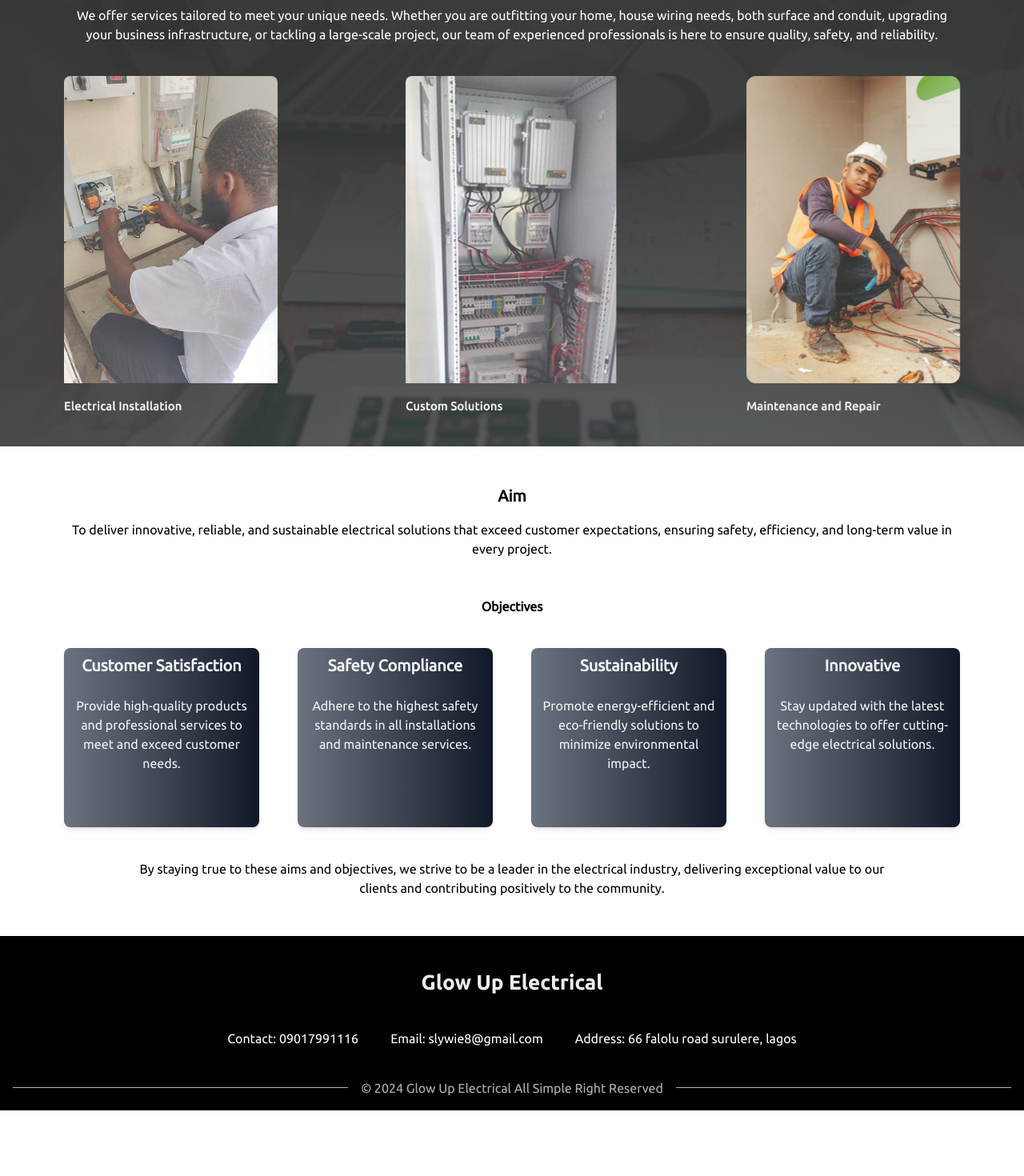
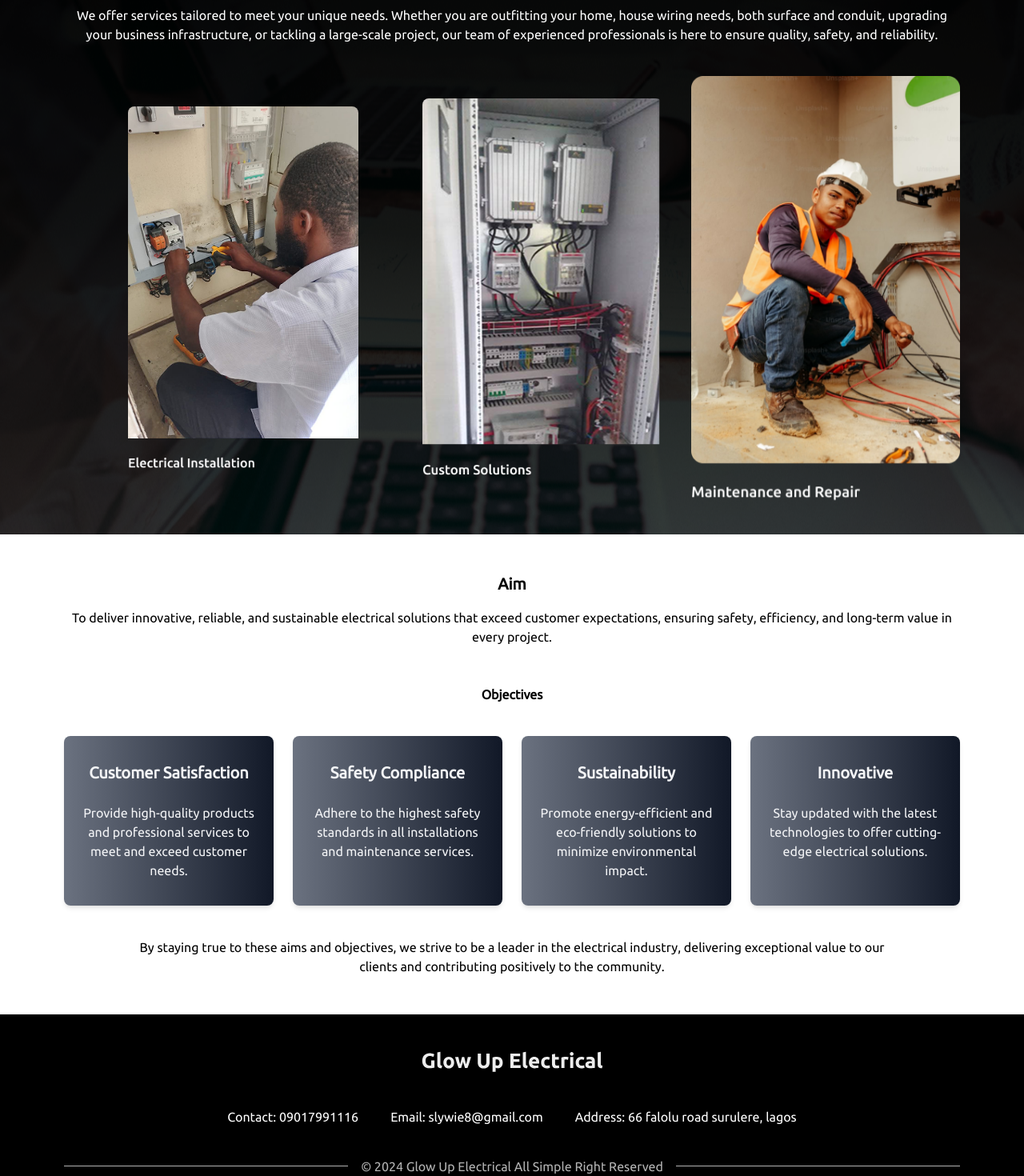
Before and after one commit to Ogfejiro/Glowup, a Next.js app: page / in a window 1280 px wide. Shown: the part 2620-4090 px from the top of the page at 80% size. Before the commit the page ends 4008 px from the top, so only its background shows below. Built offline with nearby package versions, Linux system fonts and the light colour scheme.

Commit message:
fix: design flaws

```diff
--- a/app/globals.css
+++ b/app/globals.css
@@ -22,7 +22,7 @@
 }
 
 .padding-x {
-  @apply lg:px-20 md:px-14 px-6;
+  @apply 2xl:px-0 lg:px-20 md:px-14 px-6;
 }
 
 .padding-y {
--- a/app/page.js
+++ b/app/page.js
@@ -2,7 +2,7 @@
 
 import About from "@/components/About";
 import Aim from "@/components/Aim";
-import Footer from "@/components/Contact";
+import Footer from "@/components/Footer";
 import Hero from "@/components/Hero";
 import Navbar from "@/components/Navbar";
 import Services from "@/components/Services";
@@ -16,13 +16,13 @@ export default function Home() {
   }, []);
 
   return (
-    <main>
+    <main className="overflow-hidden">
       <Navbar />
       <Hero />
       <About />
-      <Services/>
-      <Aim/>
-      <Footer/>
+      <Services />
+      <Aim />
+      <Footer />
     </main>
   );
 }
--- a/components/About.jsx
+++ b/components/About.jsx
@@ -27,7 +27,7 @@ export default function About() {
             alt="chandelier"
             width={458}
             height={658}
-            className="md:w-[458px] md:h-[658px] h-[350px] w-[250px]"
+            className="md:w-[458px] lg:h-[658px] md:h-[500px] h-[350px] w-[250px]"
           />
         </div>
 
@@ -37,7 +37,7 @@ export default function About() {
         >
           <Image
             src="/images/about/product-2.png"
-            alt="chandelier"
+            alt="lightings"
             width={572}
             height={572}
           />
@@ -73,7 +73,7 @@ export default function About() {
         >
           <Image
             src="/images/about/product-3.png"
-            alt="chandelier"
+            alt="freezer"
             width={406}
             height={690}
           />
--- a/components/Aim.jsx
+++ b/components/Aim.jsx
@@ -1,40 +1,74 @@
-import React from 'react';
+import React from "react";
 
 const Aim = () => {
   return (
     <div>
-      <div className="text-center pt-12 pb-12">
-        <h1 className="pb-4 font-bold text-xl" data-aos="fade-left">Aim</h1>
-        <p className="padding-x" data-aos="fade-right">To deliver innovative, reliable, and sustainable electrical solutions that exceed customer expectations, ensuring safety, efficiency, and long-term value in every project.</p>
+      <div className="text-center pt-12 pb-12 maxWidth">
+        <h1 className="pb-4 font-bold text-xl" data-aos="fade-left">
+          Aim
+        </h1>
+        <p className="padding-x" data-aos="fade-right">
+          To deliver innovative, reliable, and sustainable electrical solutions
+          that exceed customer expectations, ensuring safety, efficiency, and
+          long-term value in every project.
+        </p>
         <h2 className="pt-12 font-bold">Objectives</h2>
-        <div className="flex flex-col md:flex-row justify-center items-center gap-12 pt-10 padding-x">
-          <div className="flex-1 bg-gradient-to-r from-gray-500 to-gray-900 p-2 rounded-lg shadow-md h-56" data-aos="fade-left">
+        <div className="grid lg:grid-cols-4 md:grid-cols-2 grid-cols-1 gap-x-6 gap-y-6 pt-10 padding-x">
+          <div
+            className="bg-gradient-to-r from-gray-500 to-gray-900 py-8 px-4 rounded-lg shadow-md"
+            data-aos="fade-left"
+          >
             <div className="text-gray-100 text-center">
               <p className="font-bold text-xl pb-3">Customer Satisfaction</p>
-              <p className='pt-3'>Provide high-quality products and professional services to meet and exceed customer needs.</p>
+              <p className="pt-3">
+                Provide high-quality products and professional services to meet
+                and exceed customer needs.
+              </p>
             </div>
           </div>
-          <div className="flex-1 bg-gradient-to-r from-gray-500 to-gray-900 p-2 rounded-lg shadow-md h-56" data-aos="fade-right">
+          <div
+            className="bg-gradient-to-r from-gray-500 to-gray-900 py-8 px-4 rounded-lg shadow-md"
+            data-aos="fade-right"
+          >
             <div className="text-gray-100 text-center">
               <p className="font-bold text-xl pb-3">Safety Compliance</p>
-              <p className='pt-3'>Adhere to the highest safety standards in all installations and maintenance services.</p>
+              <p className="pt-3">
+                Adhere to the highest safety standards in all installations and
+                maintenance services.
+              </p>
             </div>
           </div>
-          <div className="flex-1 bg-gradient-to-r from-gray-500 to-gray-900 p-2 rounded-lg shadow-md h-56" data-aos="fade-left">
+          <div
+            className="bg-gradient-to-r from-gray-500 to-gray-900 py-8 px-4 rounded-lg shadow-md"
+            data-aos="fade-left"
+          >
             <div className="text-gray-100 text-center">
               <p className="font-bold text-xl pb-3">Sustainability</p>
-              <p className='pt-3'>Promote energy-efficient and eco-friendly solutions to minimize environmental impact.</p>
+              <p className="pt-3">
+                Promote energy-efficient and eco-friendly solutions to minimize
+                environmental impact.
+              </p>
             </div>
           </div>
-          <div className="flex-1 bg-gradient-to-r from-gray-500 to-gray-900 p-2 rounded-lg shadow-md h-56" data-aos="fade-right">
+          <div
+            className="bg-gradient-to-r from-gray-500 to-gray-900 py-8 px-4 rounded-lg shadow-md"
+            data-aos="fade-right"
+          >
             <div className="text-gray-100 text-center">
               <p className="font-bold text-xl pb-3">Innovative</p>
-              <p className='pt-3'>Stay updated with the latest technologies to offer cutting-edge electrical solutions.</p>
+              <p className="pt-3">
+                Stay updated with the latest technologies to offer cutting-edge
+                electrical solutions.
+              </p>
             </div>
           </div>
         </div>
         <div className="padding-x pt-10">
-          <p className="padding-x">By staying true to these aims and objectives, we strive to be a leader in the electrical industry, delivering exceptional value to our clients and contributing positively to the community.</p>
+          <p className="padding-x">
+            By staying true to these aims and objectives, we strive to be a
+            leader in the electrical industry, delivering exceptional value to
+            our clients and contributing positively to the community.
+          </p>
         </div>
       </div>
     </div>
--- a/components/Contact.jsx
+++ /dev/null
@@ -1,41 +0,0 @@
-import React from 'react';
-import Image from 'next/image';
-
-const Contact = () => {
-  return (
-    <footer className="bg-black text-white py-4 pt-10" id='contact'>
-      <div className="container mx-auto px-4"> {/* Wrap entire footer content */}
-        <div className="flex justify-center mb-8"> {/* Center logo horizontally */}
-        <div className="flex-shrink-0 text-white">
-  <Image
-    src="/logo.svg"
-    alt="Logo"
-    width={227}
-    height={38}
-    className="md:w-[227px] md:h-[38px] h-[30px] w-[187px] filter invert" // Add the filter invert class
-  />
-</div>
-        </div>
-
-        <div className="text-center leading-9 md:flex md:justify-center md:items-center gap-10">
-  {/* Flex on large screens */}
-  <p>Contact: <a href="tel:09017991116">09017991116</a></p>
-  <p>Email: <a href={`mailto:slywie8@gmail.com`}>slywie8@gmail.com</a></p>
-  <p>Address: 66 falolu road surulere, lagos</p>
-</div>
-
-        <div className="mt-8">
-          <div className="flex items-center gap-4 text-[rgba(255,255,255,.7)]">
-            <div className="h-[.5px] grow bg-[rgba(255,255,255,.7)]" />
-            <div className="text-center">
-              &copy; 2024 Glow Up Electrical All Simple Right Reserved
-            </div>
-            <div className="h-[.5px] grow bg-[rgba(255,255,255,.7)]" />
-          </div>
-        </div>
-      </div>
-    </footer>
-  );
-};
-
-export default Contact;
--- /dev/null
+++ b/components/Footer.jsx
@@ -0,0 +1,47 @@
+import React from "react";
+import Image from "next/image";
+
+const Contact = () => {
+  return (
+    <footer className="bg-black text-white py-4 pt-10 padding-x" id="contact">
+      <div className="maxWidth">
+        {" "}
+        {/* Wrap entire footer content */}
+        <div className="flex justify-center mb-8">
+          {" "}
+          {/* Center logo horizontally */}
+          <div className="flex-shrink-0 text-white">
+            <Image
+              src="/logo.svg"
+              alt="Logo"
+              width={227}
+              height={38}
+              className="md:w-[227px] md:h-[38px] h-[30px] w-[187px] filter invert" // Add the filter invert class
+            />
+          </div>
+        </div>
+        <div className="text-center leading-9 md:flex md:justify-center md:items-center gap-10">
+          {/* Flex on large screens */}
+          <p>
+            Contact: <a href="tel:09017991116">09017991116</a>
+          </p>
+          <p>
+            Email: <a href={`mailto:slywie8@gmail.com`}>slywie8@gmail.com</a>
+          </p>
+          <p>Address: 66 falolu road surulere, lagos</p>
+        </div>
+        <div className="mt-8">
+          <div className="flex items-center gap-4 text-[rgba(255,255,255,.7)]">
+            <div className="h-[.5px] grow bg-[rgba(255,255,255,.7)]" />
+            <div className="text-center">
+              &copy; 2024 Glow Up Electrical All Simple Right Reserved
+            </div>
+            <div className="h-[.5px] grow bg-[rgba(255,255,255,.7)]" />
+          </div>
+        </div>
+      </div>
+    </footer>
+  );
+};
+
+export default Contact;
--- a/components/Navbar.jsx
+++ b/components/Navbar.jsx
@@ -15,7 +15,7 @@ export default function Navbar() {
           />
         </div>
 
-        <ul className="lg:justify-center justify-end flex-grow lg:space-x-14 space-x-7 text-[#121212] hidden md:flex">
+        <ul className="2xl:justify-end lg:justify-center justify-end flex-grow lg:space-x-14 space-x-7 text-[#121212] hidden md:flex">
           <li>
             <Link href="#home" className="hover:text-gray-900">
               Home
--- a/components/Services.jsx
+++ b/components/Services.jsx
@@ -1,12 +1,23 @@
-import React from 'react';
-import Image from 'next/image';
+import React from "react";
+import Image from "next/image";
 
 const Services = () => {
   return (
-    <section className="bg-hero-pattern bg-cover bg-center bg-fixed opacity-80" id="services">
-      <div className="text-center text-white">
-        <h1 className="pt-10 pb-10 text-2xl" data-aos="zoom-in">Services</h1>
-        <p className="padding-x" data-aos="fade-in">We offer services tailored to meet your unique needs. Whether you are outfitting your home, house wiring needs, both surface and conduit, upgrading your business infrastructure, or tackling a large-scale project, our team of experienced professionals is here to ensure quality, safety, and reliability.</p>
+    <section
+      className="bg-hero-pattern bg-cover bg-center bg-fixed padding-x"
+      id="services"
+    >
+      <div className="text-center text-white maxWidth">
+        <h1 className="pt-10 pb-10 text-2xl" data-aos="zoom-in">
+          Services
+        </h1>
+        <p className="" data-aos="fade-in">
+          We offer services tailored to meet your unique needs. Whether you are
+          outfitting your home, house wiring needs, both surface and conduit,
+          upgrading your business infrastructure, or tackling a large-scale
+          project, our team of experienced professionals is here to ensure
+          quality, safety, and reliability.
+        </p>
         <div className="flex flex-col md:flex-row justify-center items-center pt-10 pb-10">
           <div className="padding-x  sm:w-full" data-aos="flip-left">
             <Image
@@ -19,7 +30,7 @@ const Services = () => {
               className="rounded-lg"
             />
           </div>
-          <div className="padding-x  sm:w-full" data-aos="flip-right">
+          <div className="sm:w-full" data-aos="flip-right">
             <Image
               className="rounded-lg"
               src="/images/section/wire (1).png"
@@ -30,7 +41,7 @@ const Services = () => {
               objectPosition="center"
             />
           </div>
-          <div className="padding-x  sm:w-full" data-aos="flip-up">
+          <div className="sm:w-full" data-aos="flip-up">
             <Image
               src="/images/section/man.png"
               alt="Man Image"
```
